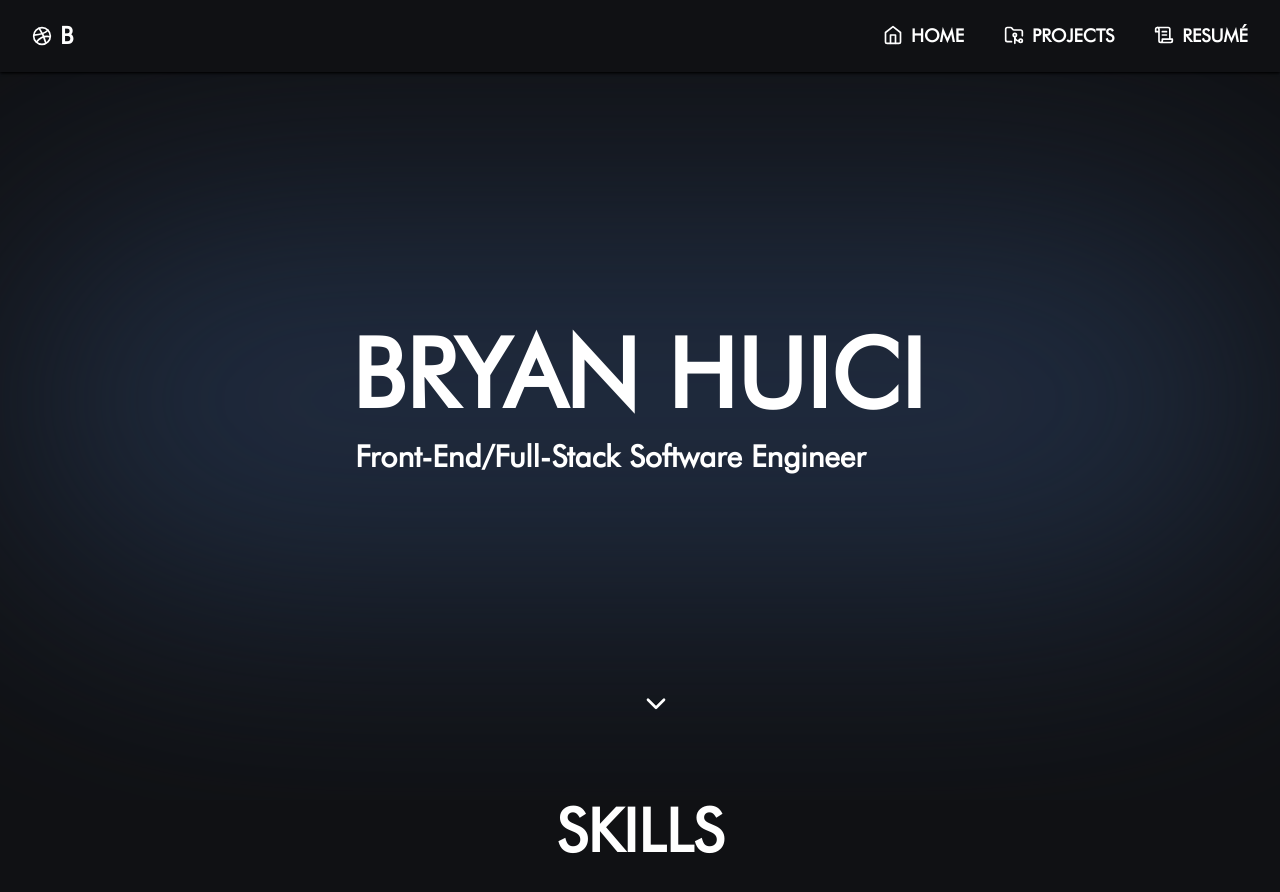
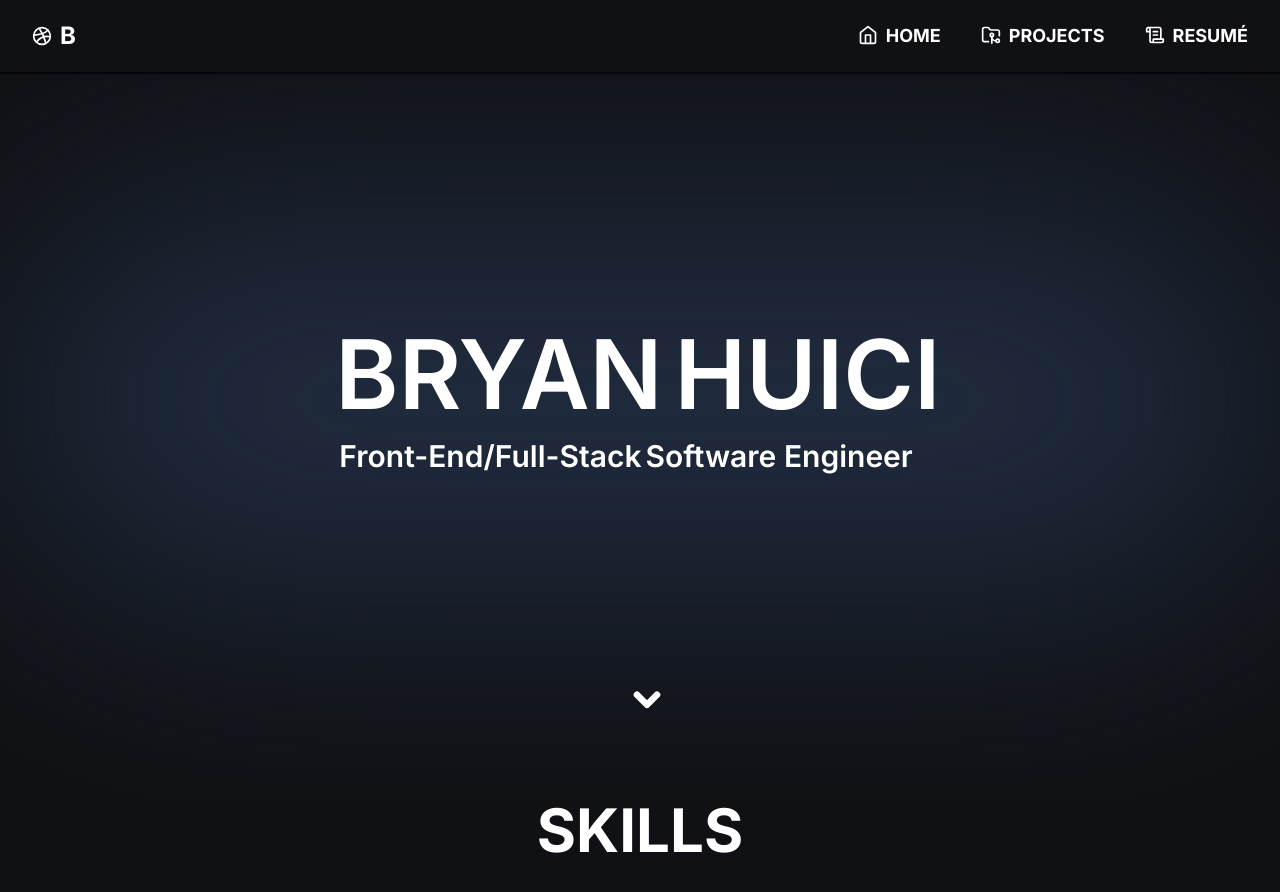
Before and after one commit to ballinyouup/bryan-huici-portfolio, a Next.js app: page / in a window 1280 px wide. Shown: the top 892 px of the page. Built offline with nearby package versions, Linux system fonts and the light colour scheme; what prettier-plugin-tailwindcss would draw is missing.

Commit message:
changed font to Inter + arrow bigger

```diff
--- a/src/app/layout.tsx
+++ b/src/app/layout.tsx
@@ -1,16 +1,14 @@
-import Footer from '@/components/ui/footer';
+import Footer from '@/components/ui/footer'
 import './globals.css'
 import Navbar from '@/components/ui/navbar'
-import localFont from 'next/font/local'
+import { Inter } from 'next/font/google'
 
-const Futura = localFont({
-    src: '../assets/FuturaBookFont.ttf',
-    display: 'swap',
-})
 export const metadata = {
     title: 'Bryan Huici',
     description: 'Bryan Huici Portfolio',
 }
+
+const inter = Inter({ subsets: ['latin'] })
 
 export default function RootLayout({
     children,
@@ -19,7 +17,7 @@ export default function RootLayout({
 }) {
     return (
         <html lang="en" suppressHydrationWarning>
-            <body className={`${Futura.className} flex min-h-screen flex-col`}>
+            <body className={`${inter.className} flex min-h-screen flex-col`}>
                 <Navbar />
                 <main className="flex-grow">{children}</main>
                 <Footer />
--- a/src/components/ui/down-arrow.tsx
+++ b/src/components/ui/down-arrow.tsx
@@ -13,9 +13,12 @@ export default function DownArrow() {
                     repeat: Infinity,
                     ease: 'linear',
                 }}
-                className="absolute bottom-20 left-1/2 z-10"
+                className="absolute bottom-20 left-[49%] z-10"
             >
-                <ChevronDown className="h-8 w-8 rounded-full" />
+                <ChevronDown
+                    className="h-10 w-10 rounded-full"
+                    strokeWidth={'4px'}
+                />
             </motion.div>
         </div>
     )
--- a/src/components/ui/hero.tsx
+++ b/src/components/ui/hero.tsx
@@ -18,7 +18,7 @@ export default function Hero() {
                 </p>
             </div>
             <div className="absolute top-1/2 z-10 flex h-full w-full -translate-y-1/4 flex-col items-start justify-start gap-4 blur-xl md:-translate-y-1/2 md:justify-center">
-                <div className="h-1/2 w-full rounded-full bg-accent blur-3xl md:blur-[128px] !brightness-110" />
+                <div className="h-1/2 w-full rounded-full bg-accent blur-[100px] !brightness-110 md:blur-[128px]" />
             </div>
             <DownArrow />
         </div>
```
Also changed, not shown: src/assets/FuturaBookFont.ttf (deleted).
